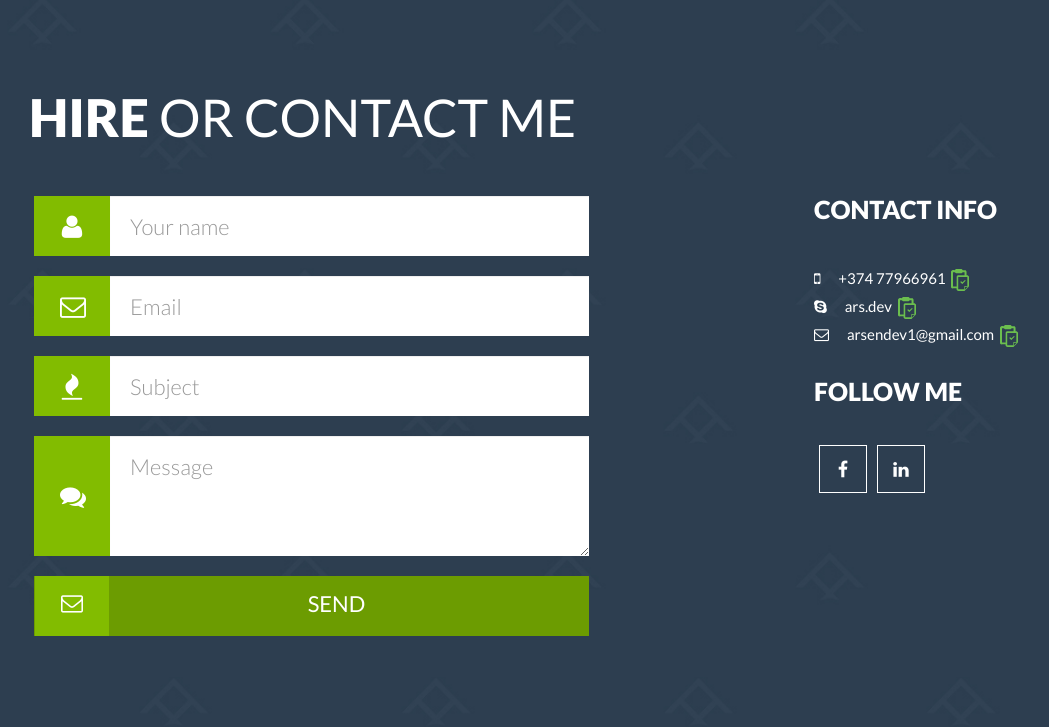
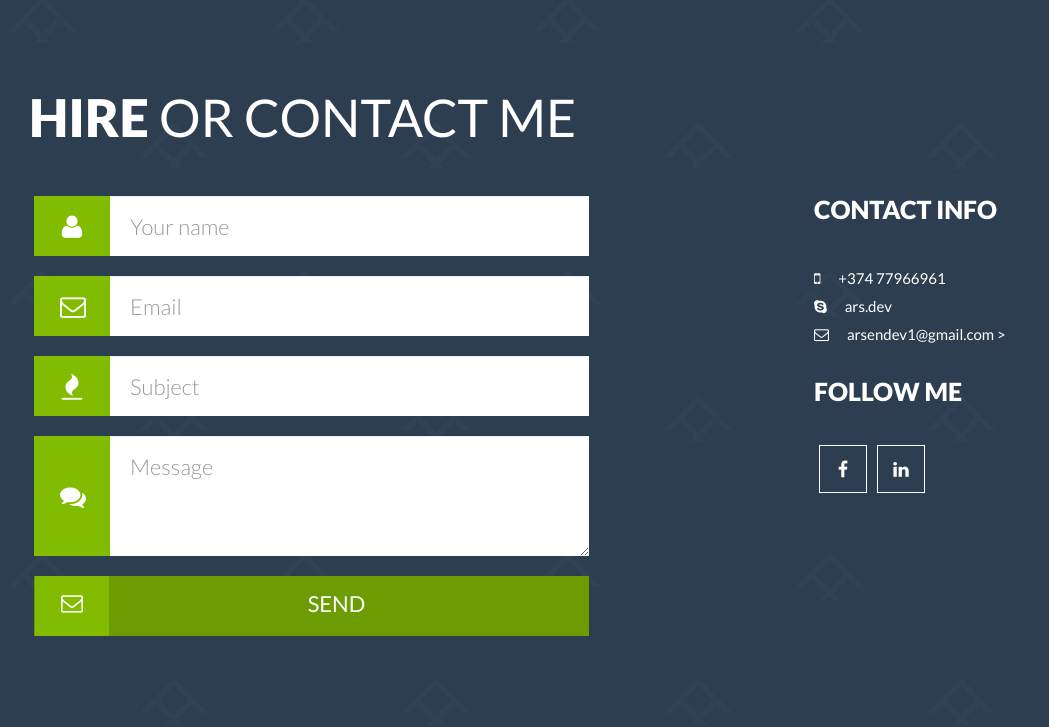
Before and after one commit to Arsen007/arsen-portfolio, a Yii app: template views/site/login.php in a window 1280 px wide. Shown: the part 3672-4399 px from the top of the page, without its empty margins (36-1085 px from the left). Run offline with PHP 8.4 and a stand-in for Yii, Linux system fonts and the light colour scheme; the template is opened without the code that fills it: most values are stand-ins (such as "Sample title", 1, 10 or a date in 2020); form fields are guessed from the names that the template uses; data that the repository does not hold is empty; some libraries are stand-ins or nearby versions.

Commit message:
copy to clipboard contact information buttons

```diff
--- a/controllers/SiteController.php
+++ b/controllers/SiteController.php
@@ -11,6 +11,7 @@ use app\models\ContactForm;
 
 class SiteController extends Controller
 {
+    public $isMobile = false;
     public function behaviors()
     {
         return [
@@ -49,6 +50,7 @@ class SiteController extends Controller
 
     public function actionIndex()
     {
+        Yii::$app->view->params['isMobile'] = preg_match("/Mobile|Android|BlackBerry|iPhone|Windows Phone/", $_SERVER['HTTP_USER_AGENT']);
         return $this->render('index');
     }
 
--- a/views/layouts/main.php
+++ b/views/layouts/main.php
@@ -252,9 +252,9 @@ AppAsset::register($this);
           <div class="address">
             <h2>Contact Info</h2>
             <ul class="contact-info">
-              <li><i class="fa fa-mobile"></i> +374 77966961 &nbsp;<button class="copy-btn" data-clipboard-text="+37477966961" title="Click to copy"></button></li>
-              <li><i class="fa fa-skype"></i> ars.dev &nbsp;<button class="copy-btn" data-clipboard-text="ars.dev" title="Click to copy"></button></li>
-              <li><i class="fa fa-envelope-o"></i> arsendev1@gmail.com &nbsp;<button class="copy-btn" data-clipboard-text="arsendev1@gmail.com" title="Click to copy"></button></li>
+              <li><i class="fa fa-mobile"></i> +374 77966961 <?= !Yii::$app->view->params['isMobile']?'&nbsp;<button class="copy-btn" data-clipboard-text="+37477966961" title="Click to copy"></button>':''?></li>
+              <li><i class="fa fa-skype"></i> ars.dev <?= !Yii::$app->view->params['isMobile']?'<button class="copy-btn" data-clipboard-text="ars.dev" title="Click to copy"></button>':''?></li>
+              <li><i class="fa fa-envelope-o"></i> arsendev1@gmail.com <?= !Yii::$app->view->params['isMobile']?'<button class="copy-btn" data-clipboard-text="arsendev1@gmail.com" title="Click to copy"':''?>></button></li>
             </ul>
 
           <h2>Follow Me</h2>
```
